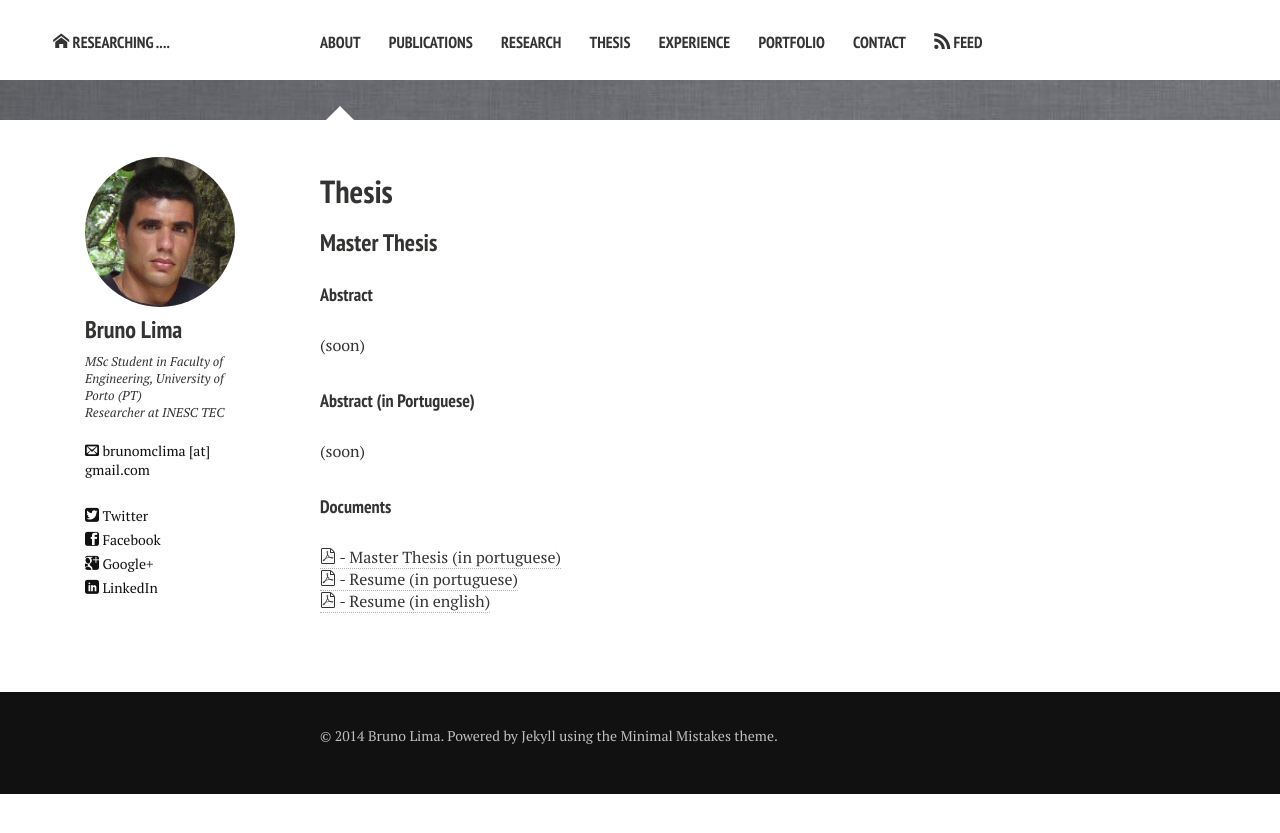
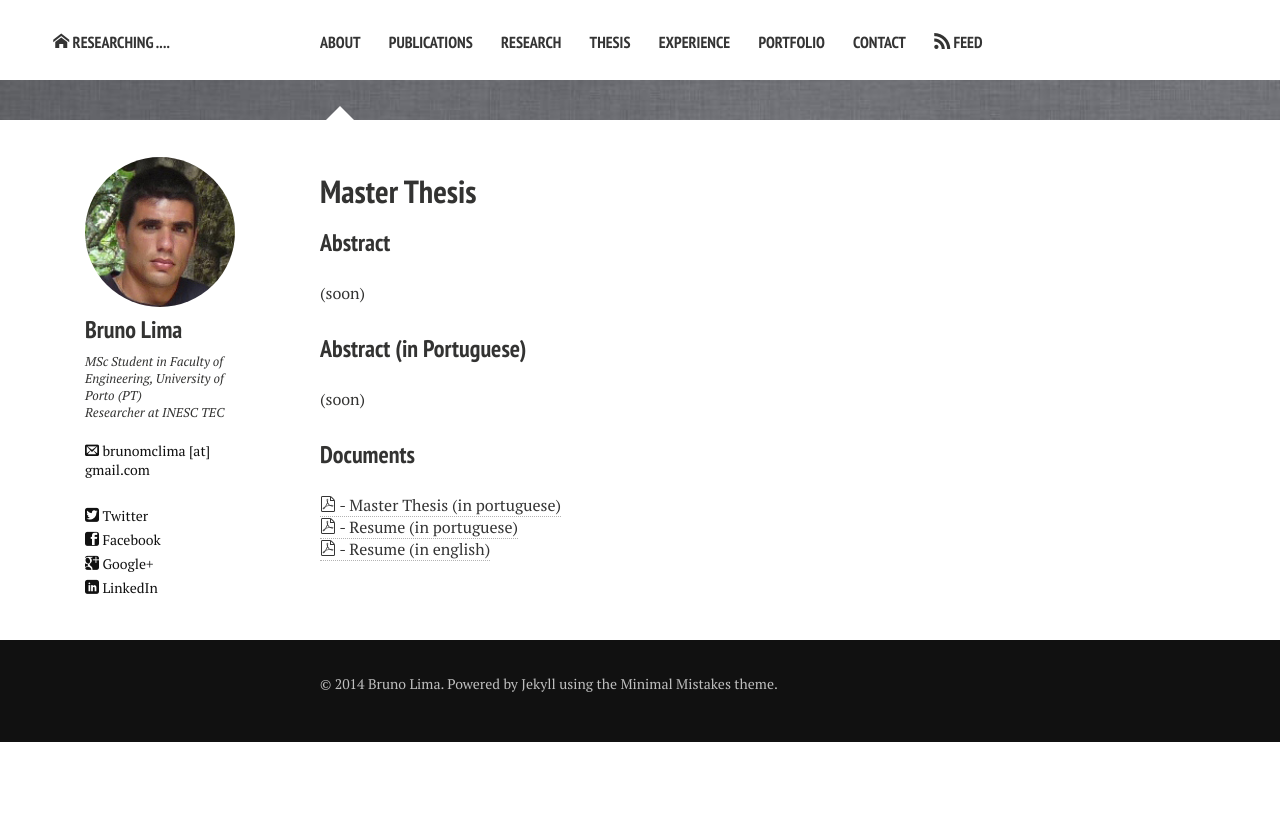
Before and after one commit to Bruno-Lima/Bruno-Lima.github.io, a Jekyll site: the page built from thesis.md, in a window 1280 px wide. Shown: the top 833 px of the page. Built offline with Jekyll 4.4.1, drawn with Linux system fonts in a browser that asks for light colours; nearby versions of some CDN libraries.

Commit message:
fiz bugs

```diff
--- a/thesis.md
+++ b/thesis.md
@@ -1,23 +1,21 @@
 ---
 layout: page
 permalink: /thesis/index.html
-title: Thesis
+title: Master Thesis
 image:
   feature: black_bar.jpg
 ---
 
 
-### Master Thesis
-
-#### Abstract
+### Abstract
 
 (soon)
 
-#### Abstract (in Portuguese)
+### Abstract (in Portuguese)
 
 (soon)
 
-####  Documents
+###  Documents
 <a href="../thesis/thesis.pdf"><i class="icon-pdf"></i> - Master Thesis (in portuguese) </a> <br/>
 <a href="../thesis/resume_p.pdf"><i class="icon-pdf"></i> - Resume (in portuguese) </a> <br/>
 <a href="../thesis/resume_e.pdf"><i class="icon-pdf"></i> - Resume (in english) </a> <br/>
```
